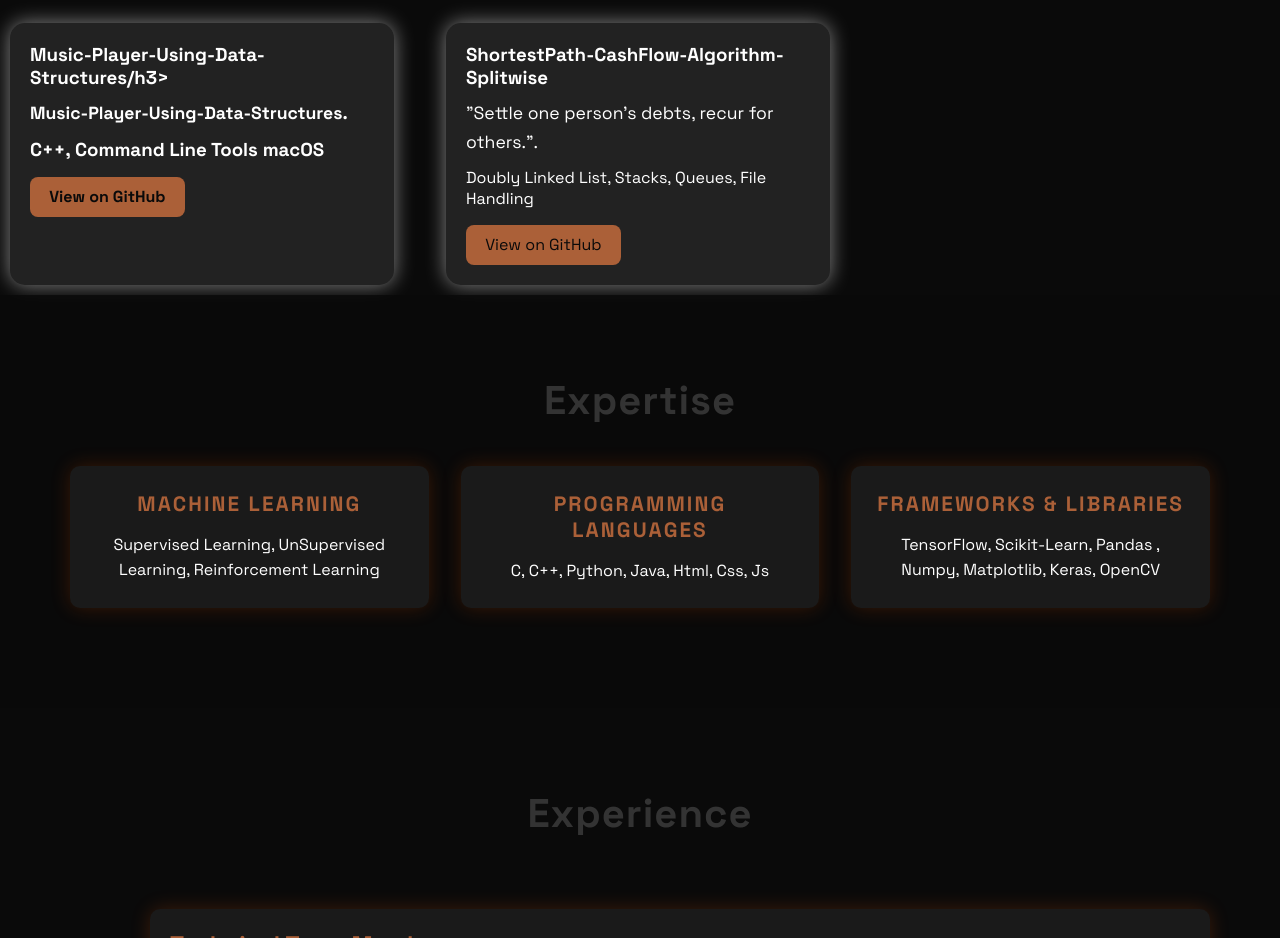
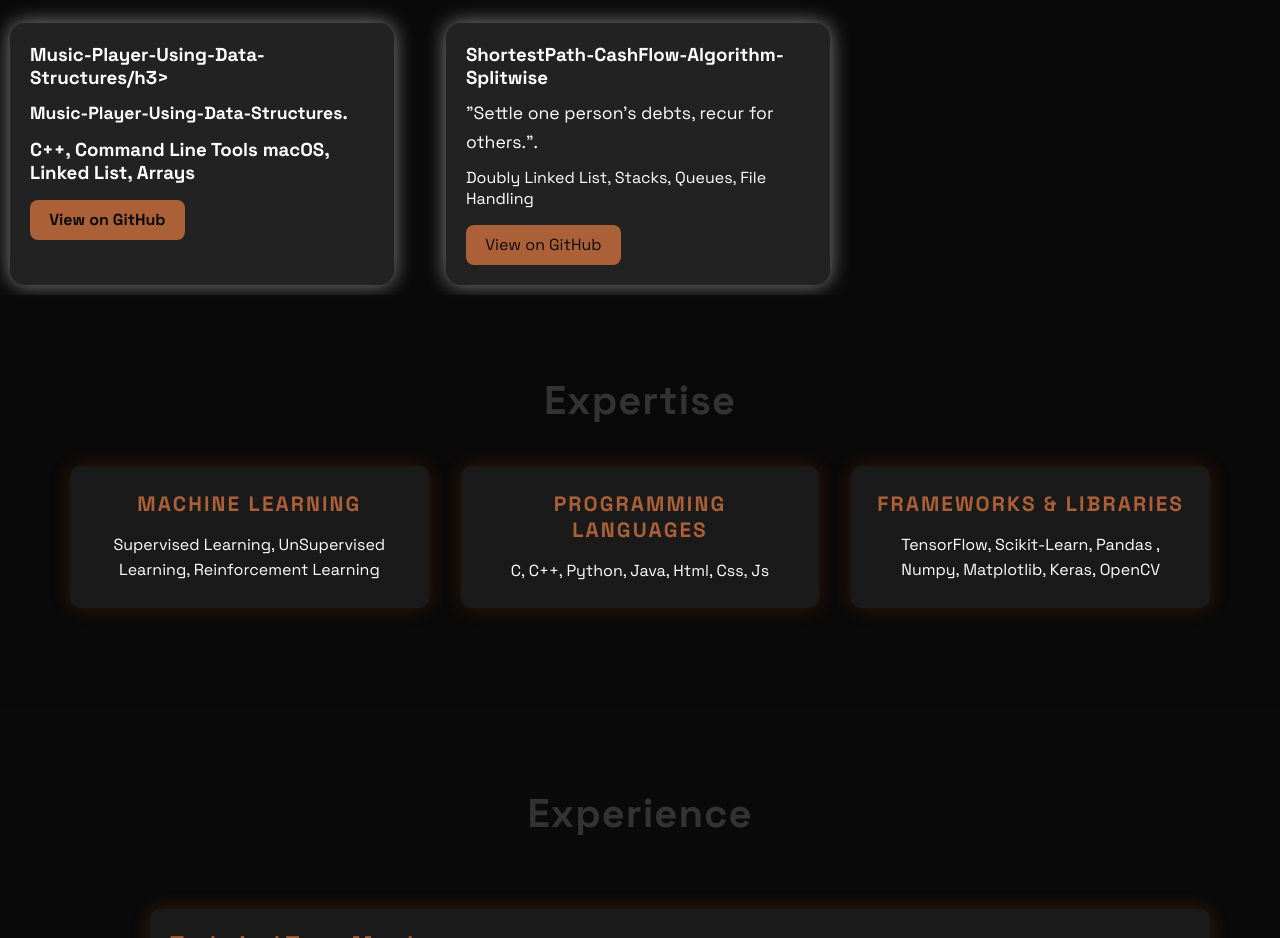
Before and after one commit to sainipiyush05/piyush_portfolio, a plain HTML site: page index.html in a window 1280 px wide. Shown: the part 1740-2678 px from the top of the page. Drawn offline with nearby package versions, Linux system fonts and the light colour scheme.

Commit message:
Update index.html

```diff
--- a/index.html
+++ b/index.html
@@ -101,7 +101,7 @@
                     <article class="project-card" data-aos="fade-up" data-aos-delay="100">
                         <h3>Music-Player-Using-Data-Structures/h3>
                         <p>Music-Player-Using-Data-Structures.</p>
-                        <div class="project-tech">C++, Command Line Tools macOS</div>
+                        <div class="project-tech">C++, Command Line Tools macOS, Linked List, Arrays</div>
                         <a href="https://github.com/sainipiyush05/Music-Player-Using-Data-Structures" class="project-btn" target="_blank">View
                             on GitHub</a>
                         </article>
```
